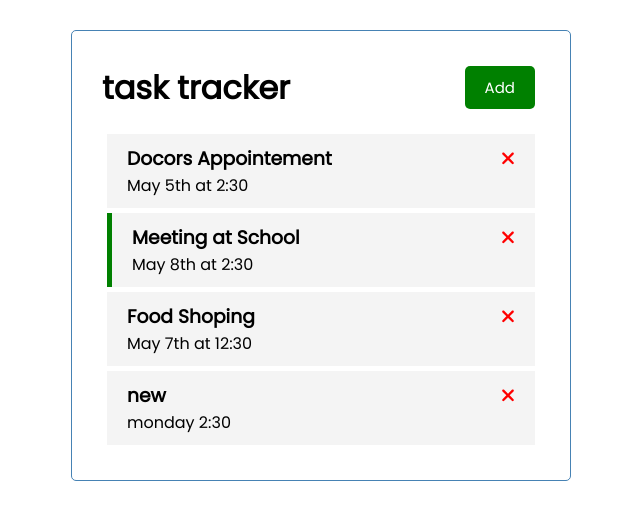
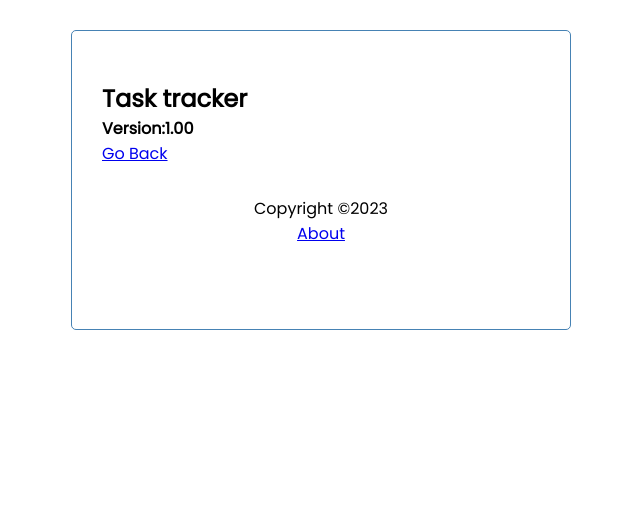
Before and after one commit to Ermiass/task-manager, an Angular app: page /about in a window 1280 px wide. Shown: the top 520 px of the page, without its empty margins (319-959 px from the left). Built offline with nearby package versions, Linux system fonts and the light colour scheme; data requests are answered from the project's data file.

Commit message:
feat(routes):added routing

```diff
--- a/src/app/app.component.html
+++ b/src/app/app.component.html
@@ -1,4 +1,5 @@
 <div class="container">
 <app-header></app-header>
-<app-tasks></app-tasks>
+<router-outlet></router-outlet>
+<app-footer></app-footer>
 </div>
--- a/src/app/app.module.ts
+++ b/src/app/app.module.ts
@@ -4,11 +4,22 @@
 import { AppComponent } from './app.component';
 import { HeaderComponent } from './components/header/header.component';
 import { ButtonComponent } from './components/button/button.component';
+import { RouterModule, Routes } from '@angular/router';
 import { TasksComponent } from './components/tasks/tasks.component';
 import { TaskItemComponent } from './components/task-item/task-item.component';
 import { FontAwesomeModule } from '@fortawesome/angular-fontawesome';
 import {HttpClientModule} from '@angular/common/http';
-import { AddTaskComponent } from './components/add-task/add-task.component'
+import { AddTaskComponent } from './components/add-task/add-task.component';
+import { AboutComponent } from './components/about/about.component';
+import { FooterComponent } from './components/footer/footer.component'
+
+const appRoutes: Routes = [
+  { path: '', component:TasksComponent
+},
+{ path: 'about', component:AboutComponent
+}
+]
+
 @NgModule({
   declarations: [
     AppComponent,
@@ -16,13 +27,17 @@
     ButtonComponent,
     TasksComponent,
     TaskItemComponent,
-    AddTaskComponent
+    AddTaskComponent,
+    AboutComponent,
+    FooterComponent
   ],
   imports: [
     BrowserModule,
     FontAwesomeModule,
     HttpClientModule,
-    FormsModule
+    FormsModule,
+    RouterModule.forRoot(appRoutes,{enableTracing:true})
+
 
   ],
   providers: [],
--- /dev/null
+++ b/src/app/components/about/about.component.html
@@ -0,0 +1,9 @@
+<div>
+    <h2>
+        Task tracker
+    </h2>
+    <h4>
+        Version:1.00
+    </h4>
+    <a routerLink="/">Go Back</a>
+</div>
--- /dev/null
+++ b/src/app/components/footer/footer.component.css
@@ -0,0 +1 @@
+footer {  margin-top: 30px;  text-align: center;}
--- /dev/null
+++ b/src/app/components/footer/footer.component.html
@@ -0,0 +1,6 @@
+<footer>
+    <p>
+    Copyright &copy;2023
+    </p>
+    <a routerLink="/about">About</a>
+</footer>
--- a/src/app/components/header/header.component.html
+++ b/src/app/components/header/header.component.html
@@ -1,5 +1,8 @@
 <header>
-    <h1>{{title}}</h1>
-    <app-button color="green"
-    text="Add"(btnClick)="toggleAddTask()"></app-button>
+  <app-button
+    *ngIf="hasRoute('/')"
+    color="{{ showAddTask ? 'red' : 'green' }}"
+    text="{{ showAddTask ? 'Close' : 'Add' }}"
+    (btnClick)="toggleAddTask()"
+  ></app-button>
 </header>
--- a/src/app/components/header/header.component.ts
+++ b/src/app/components/header/header.component.ts
@@ -1,6 +1,7 @@
 import { Component } from '@angular/core';
 import { UiService } from 'src/app/services/ui.service';
 import { Subscription } from 'rxjs';
+import {Router} from '@angular/router'
 
 @Component({
   selector: 'app-header',
@@ -11,10 +12,13 @@
   title: string = 'task tracker';
   showAddTask!: boolean;
   subscription!: Subscription
-  constructor(private uiService:UiService) {
+  constructor(private uiService:UiService, private router:Router) {
    this.subscription = this.uiService.onToggle().subscribe(value=>(this.showAddTask = value))
   }
   toggleAddTask() {
    this.uiService.toglegAddTask()
   }
+  hasRoute(route: string) {
+    return this.router.url === route
+  }
 }
```
Also changed, not shown: src/app/components/about/about.component.ts (added, +10 -0 lines), src/app/components/footer/footer.component.ts (added, +10 -0 lines), src/app/components/about/about.component.css (added), 2 other files (tests, documents, lock files or other folders).
